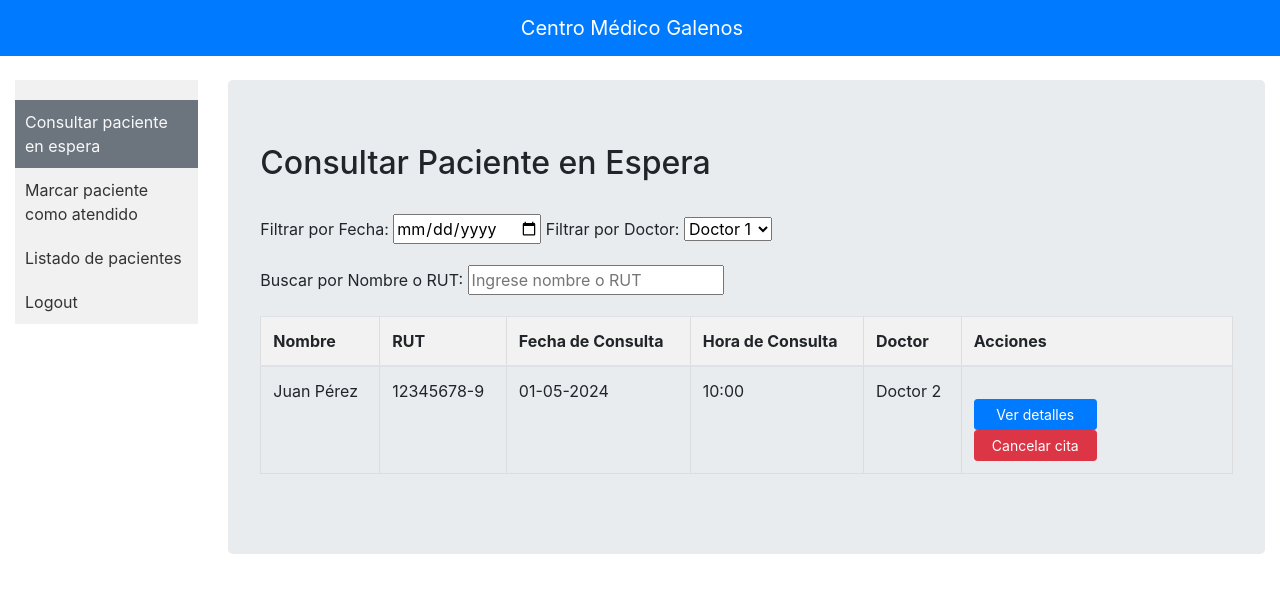
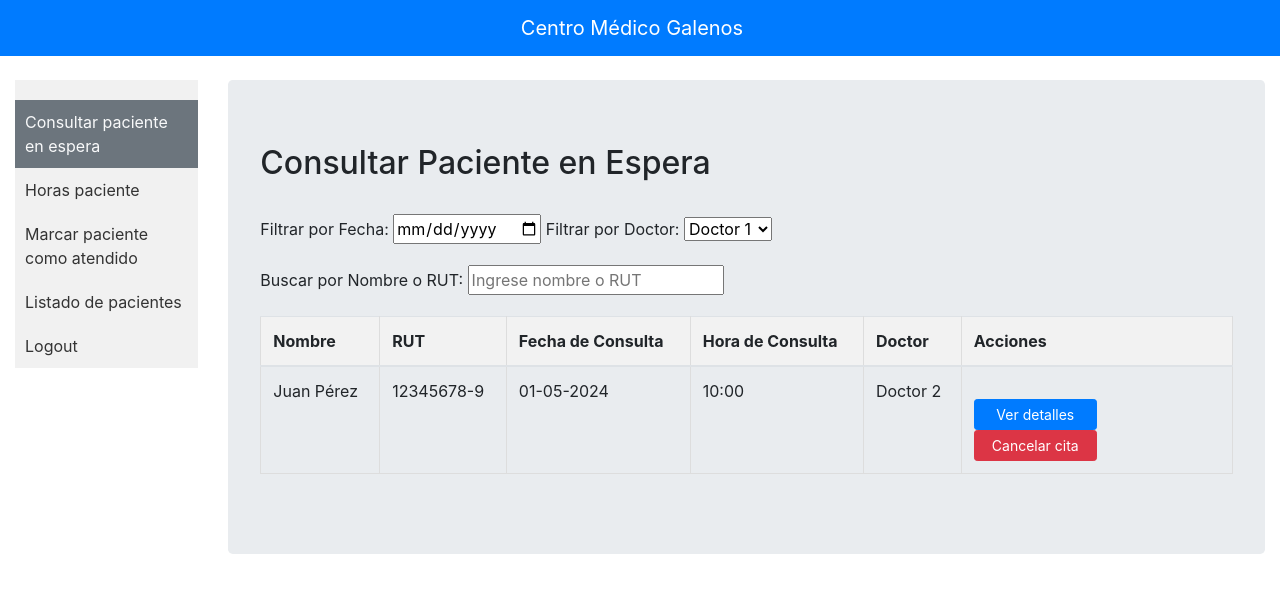
Before and after one commit to PGallagherC/INF301, a plain HTML site: page consultar-paciente.html in a window 1280 px wide. Drawn offline with Linux system fonts and the light colour scheme; a script that the page names is missing.

Commit message:
Update consultar-paciente.html

```diff
--- a/consultar-paciente.html
+++ b/consultar-paciente.html
@@ -23,6 +23,7 @@
         <div class="col-2 col-md-2">
             <div class="left-links">
                 <a href="consultar-paciente.html" class="text-light bg-secondary">Consultar paciente en espera</a>
+                <a href="horas-paciente.html">Horas paciente</a>
                 <a href="marcar-paciente.html">Marcar paciente como atendido</a>
                 <a href="listado-pacientes.html">Listado de pacientes</a>
                 <a href="#">Logout</a>
```
